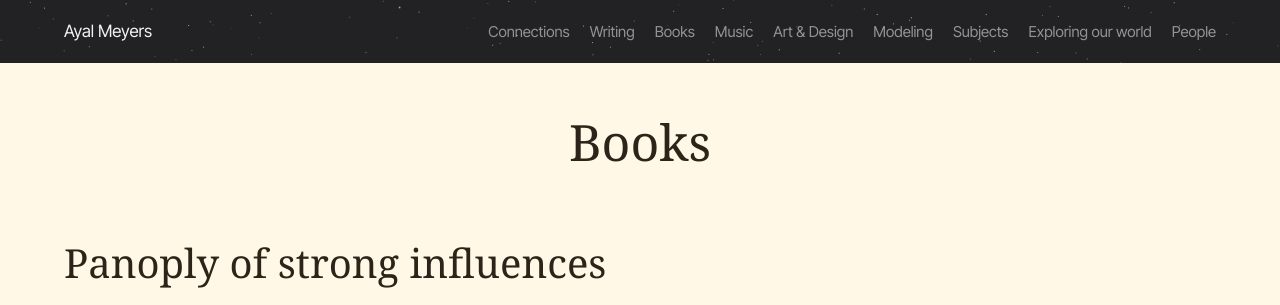
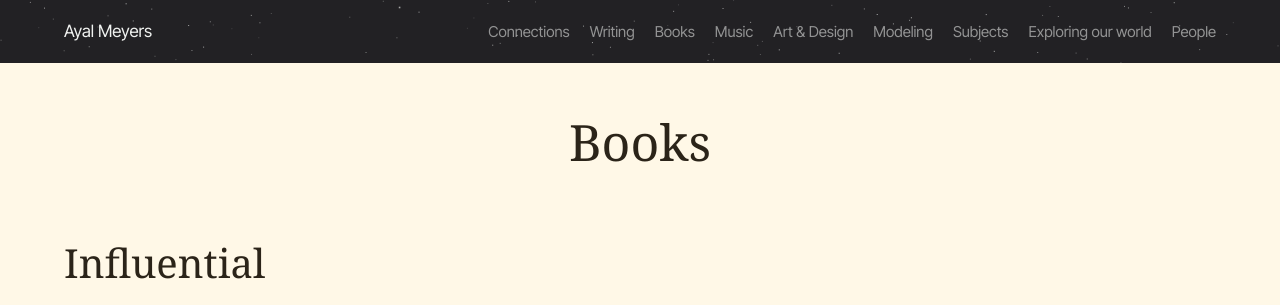
Before and after one commit to ayalmeyers/ayal-meyers-site, a WordPress theme: template page-books.php in a window 1280 px wide. Shown: the top 305 px of the page. Run offline with PHP 8.4 and a stand-in for WordPress, Linux system fonts and the light colour scheme; the site name, menu and one post (Sample post) are stand-ins, and other content is empty.

Commit message:
Books: heading Influential; recent reads first
Co-Authored-By: Claude Opus 5.5 <noreply@anthropic.com>
Claude-Session: https://claude.ai/code/session_01QF8in8T7oj4toMwS214n9E

```diff
--- a/page-books.php
+++ b/page-books.php
@@ -7,8 +7,11 @@ get_header();
 <header data-bar></header>
 <main class="notebook wide">
 	<h1><?php echo esc_html( am_sections()['books'][0] ); ?></h1>
-	<h2 id="library">Panoply of strong influences</h2>
+	<h2 id="library">Influential</h2>
 	<ul class="shelf">
+		<li><span class="cover"><img src="https://covers.openlibrary.org/b/id/474440-M.jpg" srcset="https://covers.openlibrary.org/b/id/474440-M.jpg 1x, https://covers.openlibrary.org/b/id/474440-L.jpg 2x" alt="" loading="lazy" decoding="async" width="180" height="270"></span><span class="t">Einstein: His Life and Universe</span><span class="by">Walter Isaacson</span></li>
+		<li><span class="cover"><img src="https://covers.openlibrary.org/b/id/10830375-M.jpg" srcset="https://covers.openlibrary.org/b/id/10830375-M.jpg 1x, https://covers.openlibrary.org/b/id/10830375-L.jpg 2x" alt="" loading="lazy" decoding="async" width="180" height="270"></span><span class="t">Native Son</span><span class="by">Richard Wright</span></li>
+		<li><span class="cover"><img src="https://covers.openlibrary.org/b/id/7901808-M.jpg" srcset="https://covers.openlibrary.org/b/id/7901808-M.jpg 1x, https://covers.openlibrary.org/b/id/7901808-L.jpg 2x" alt="" loading="lazy" decoding="async" width="180" height="270"></span><span class="t">Barbarian Days: A Surfing Life</span><span class="by">William Finnegan</span></li>
 		<li><span class="cover"><img src="https://covers.openlibrary.org/b/id/468548-M.jpg" srcset="https://covers.openlibrary.org/b/id/468548-M.jpg 1x, https://covers.openlibrary.org/b/id/468548-L.jpg 2x" alt="" loading="lazy" decoding="async" width="180" height="270"></span><span class="t">Dreams from My Father</span><span class="by">Barack Obama</span></li>
 		<li><span class="cover"><img src="https://covers.openlibrary.org/b/isbn/9781681375663-M.jpg" srcset="https://covers.openlibrary.org/b/isbn/9781681375663-M.jpg 1x, https://covers.openlibrary.org/b/isbn/9781681375663-L.jpg 2x" alt="" loading="lazy" decoding="async" width="180" height="270"></span><span class="t">When We Cease to Understand the World</span><span class="by">Benjamín Labatut</span></li>
 		<li><span class="cover"><img src="https://covers.openlibrary.org/b/id/10129368-M.jpg" srcset="https://covers.openlibrary.org/b/id/10129368-M.jpg 1x, https://covers.openlibrary.org/b/id/10129368-L.jpg 2x" alt="" loading="lazy" decoding="async" width="180" height="270"></span><span class="t">The Warmth of Other Suns</span><span class="by">Isabel Wilkerson</span></li>
@@ -58,9 +61,6 @@ get_header();
 		<li><span class="cover"><img src="https://covers.openlibrary.org/b/id/6501473-M.jpg" srcset="https://covers.openlibrary.org/b/id/6501473-M.jpg 1x, https://covers.openlibrary.org/b/id/6501473-L.jpg 2x" alt="" loading="lazy" decoding="async" width="180" height="270"></span><span class="t">For One More Day</span><span class="by">Mitch Albom</span></li>
 		<li><span class="cover"><img src="https://covers.openlibrary.org/b/isbn/9780141441672-M.jpg" srcset="https://covers.openlibrary.org/b/isbn/9780141441672-M.jpg 1x, https://covers.openlibrary.org/b/isbn/9780141441672-L.jpg 2x" alt="" loading="lazy" decoding="async" width="180" height="270"></span><span class="t">Heart of Darkness</span><span class="by">Joseph Conrad</span></li>
 		<li><span class="cover"><img src="https://covers.openlibrary.org/b/isbn/9780141439471-M.jpg" srcset="https://covers.openlibrary.org/b/isbn/9780141439471-M.jpg 1x, https://covers.openlibrary.org/b/isbn/9780141439471-L.jpg 2x" alt="" loading="lazy" decoding="async" width="180" height="270"></span><span class="t">Frankenstein</span><span class="by">Mary Shelley</span></li>
-		<li><span class="cover"><img src="https://covers.openlibrary.org/b/id/474440-M.jpg" srcset="https://covers.openlibrary.org/b/id/474440-M.jpg 1x, https://covers.openlibrary.org/b/id/474440-L.jpg 2x" alt="" loading="lazy" decoding="async" width="180" height="270"></span><span class="t">Einstein: His Life and Universe</span><span class="by">Walter Isaacson</span></li>
-		<li><span class="cover"><img src="https://covers.openlibrary.org/b/id/10830375-M.jpg" srcset="https://covers.openlibrary.org/b/id/10830375-M.jpg 1x, https://covers.openlibrary.org/b/id/10830375-L.jpg 2x" alt="" loading="lazy" decoding="async" width="180" height="270"></span><span class="t">Native Son</span><span class="by">Richard Wright</span></li>
-		<li><span class="cover"><img src="https://covers.openlibrary.org/b/id/7901808-M.jpg" srcset="https://covers.openlibrary.org/b/id/7901808-M.jpg 1x, https://covers.openlibrary.org/b/id/7901808-L.jpg 2x" alt="" loading="lazy" decoding="async" width="180" height="270"></span><span class="t">Barbarian Days: A Surfing Life</span><span class="by">William Finnegan</span></li>
 		<li><span class="cover"><img src="https://covers.openlibrary.org/b/id/10706514-M.jpg" srcset="https://covers.openlibrary.org/b/id/10706514-M.jpg 1x, https://covers.openlibrary.org/b/id/10706514-L.jpg 2x" alt="" loading="lazy" decoding="async" width="180" height="270"></span><span class="t">The Hero Code</span><span class="by">William H. McRaven</span></li>
 		<li><span class="cover"><img src="https://covers.openlibrary.org/b/id/14846827-M.jpg" srcset="https://covers.openlibrary.org/b/id/14846827-M.jpg 1x, https://covers.openlibrary.org/b/id/14846827-L.jpg 2x" alt="" loading="lazy" decoding="async" width="180" height="270"></span><span class="t">The Kite Runner</span><span class="by">Khaled Hosseini</span></li>
 		<li><span class="cover"><img src="https://covers.openlibrary.org/b/id/7253519-M.jpg" srcset="https://covers.openlibrary.org/b/id/7253519-M.jpg 1x, https://covers.openlibrary.org/b/id/7253519-L.jpg 2x" alt="" loading="lazy" decoding="async" width="180" height="270"></span><span class="t">Why Nations Fail</span><span class="by">Daron Acemoglu &amp; James A. Robinson</span></li>
```
